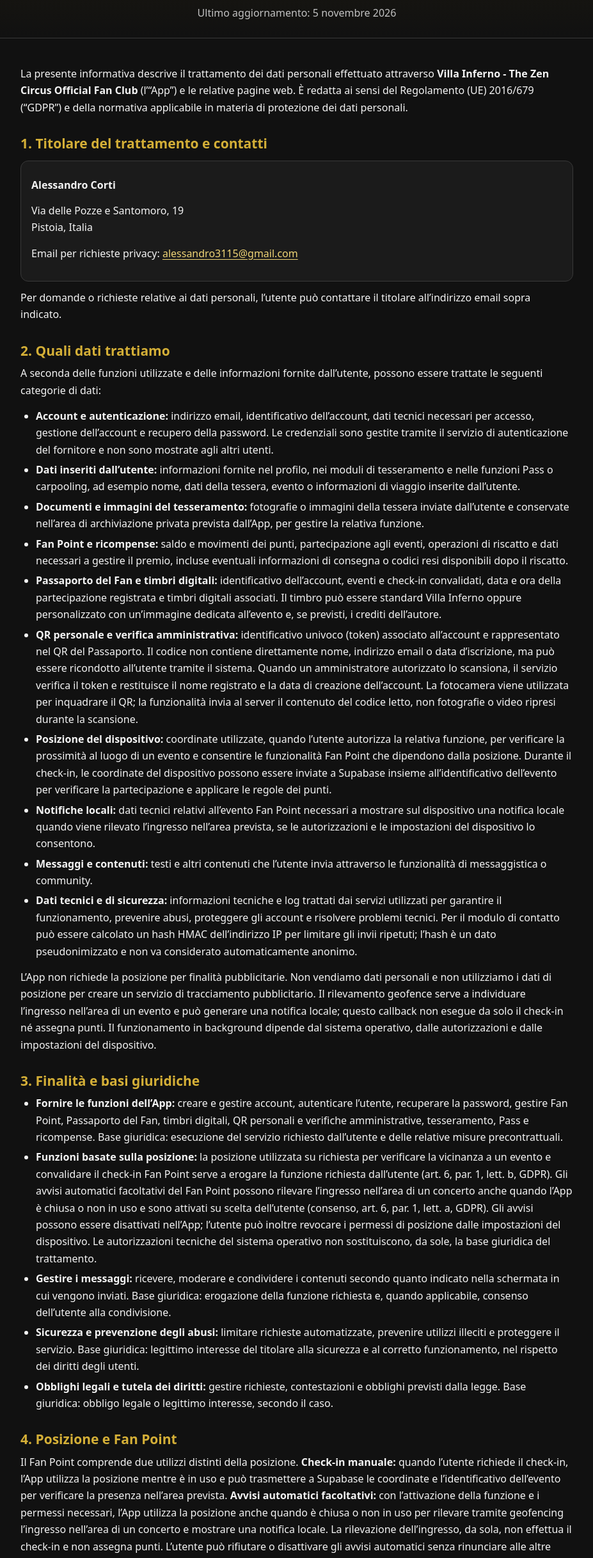
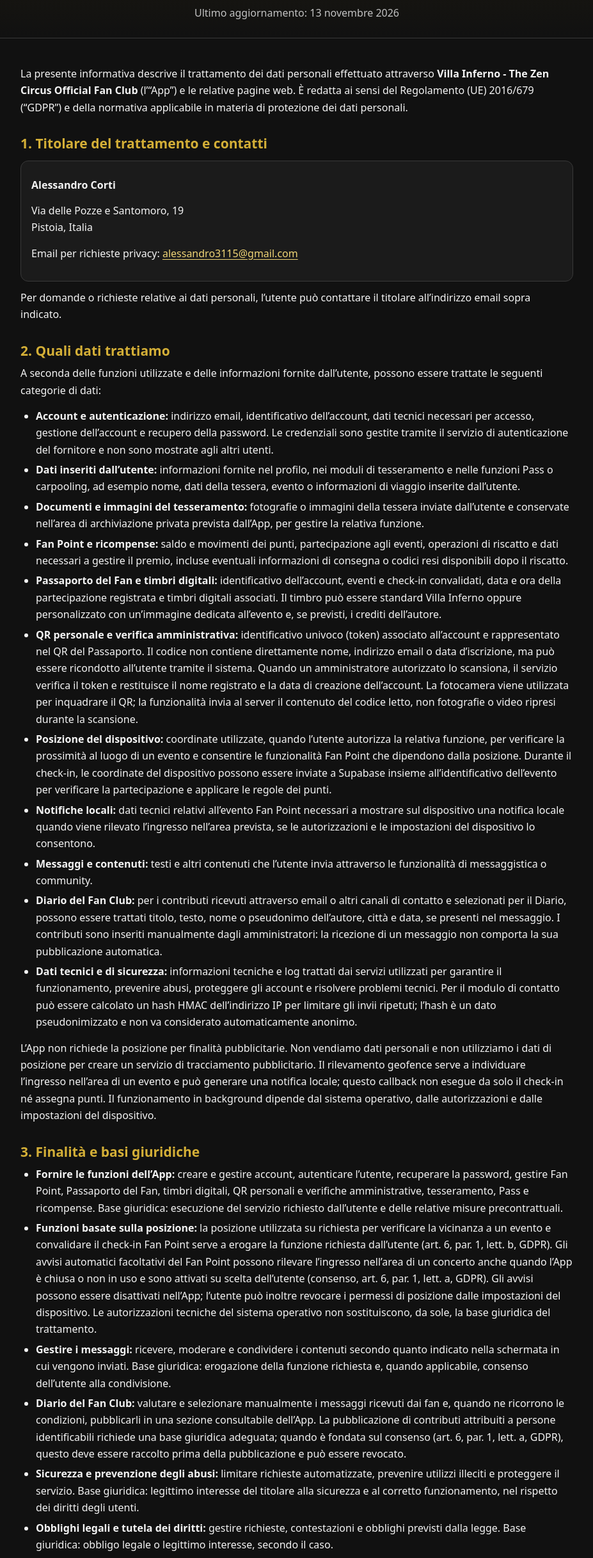
Before and after one commit to alessandro3115/villa-inferno-privacy, a plain HTML site: page privacy.html in a window 1280 px wide. Shown: the part 120-2555 px from the top of the page at 64% size, without its empty margins (176-1103 px from the left). Drawn offline with Linux system fonts and the light colour scheme.

Commit message:
privacy: aggiornamento Diario Fan Club e Discografia pubblica (13 novembre 2026)

```diff
--- a/privacy.html
+++ b/privacy.html
@@ -31,7 +31,7 @@
   <header>
     <div class="brand">Villa Inferno · The Zen Circus Official Fan Club</div>
     <h1>Informativa sulla privacy</h1>
-    <p class="subtitle">Ultimo aggiornamento: 5 novembre 2026</p>
+    <p class="subtitle">Ultimo aggiornamento: 13 novembre 2026</p>
   </header>
   <main>
     <p>La presente informativa descrive il trattamento dei dati personali effettuato attraverso <strong>Villa Inferno - The Zen Circus Official Fan Club</strong> (l’“App”) e le relative pagine web. È redatta ai sensi del Regolamento (UE) 2016/679 (“GDPR”) e della normativa applicabile in materia di protezione dei dati personali.</p>
@@ -56,6 +56,7 @@
       <li><strong>Posizione del dispositivo:</strong> coordinate utilizzate, quando l’utente autorizza la relativa funzione, per verificare la prossimità al luogo di un evento e consentire le funzionalità Fan Point che dipendono dalla posizione. Durante il check-in, le coordinate del dispositivo possono essere inviate a Supabase insieme all’identificativo dell’evento per verificare la partecipazione e applicare le regole dei punti.</li>
       <li><strong>Notifiche locali:</strong> dati tecnici relativi all’evento Fan Point necessari a mostrare sul dispositivo una notifica locale quando viene rilevato l’ingresso nell’area prevista, se le autorizzazioni e le impostazioni del dispositivo lo consentono.</li>
       <li><strong>Messaggi e contenuti:</strong> testi e altri contenuti che l’utente invia attraverso le funzionalità di messaggistica o community.</li>
+      <li><strong>Diario del Fan Club:</strong> per i contributi ricevuti attraverso email o altri canali di contatto e selezionati per il Diario, possono essere trattati titolo, testo, nome o pseudonimo dell’autore, città e data, se presenti nel messaggio. I contributi sono inseriti manualmente dagli amministratori: la ricezione di un messaggio non comporta la sua pubblicazione automatica.</li>
       <li><strong>Dati tecnici e di sicurezza:</strong> informazioni tecniche e log trattati dai servizi utilizzati per garantire il funzionamento, prevenire abusi, proteggere gli account e risolvere problemi tecnici. Per il modulo di contatto può essere calcolato un hash HMAC dell’indirizzo IP per limitare gli invii ripetuti; l’hash è un dato pseudonimizzato e non va considerato automaticamente anonimo.</li>
     </ul>
     <p>L’App non richiede la posizione per finalità pubblicitarie. Non vendiamo dati personali e non utilizziamo i dati di posizione per creare un servizio di tracciamento pubblicitario. Il rilevamento geofence serve a individuare l’ingresso nell’area di un evento e può generare una notifica locale; questo callback non esegue da solo il check-in né assegna punti. Il funzionamento in background dipende dal sistema operativo, dalle autorizzazioni e dalle impostazioni del dispositivo.</p>
@@ -65,6 +66,7 @@
       <li><strong>Fornire le funzioni dell’App:</strong> creare e gestire account, autenticare l’utente, recuperare la password, gestire Fan Point, Passaporto del Fan, timbri digitali, QR personali e verifiche amministrative, tesseramento, Pass e ricompense. Base giuridica: esecuzione del servizio richiesto dall’utente e delle relative misure precontrattuali.</li>
       <li><strong>Funzioni basate sulla posizione:</strong> la posizione utilizzata su richiesta per verificare la vicinanza a un evento e convalidare il check-in Fan Point serve a erogare la funzione richiesta dall’utente (art. 6, par. 1, lett. b, GDPR). Gli avvisi automatici facoltativi del Fan Point possono rilevare l’ingresso nell’area di un concerto anche quando l’App è chiusa o non in uso e sono attivati su scelta dell’utente (consenso, art. 6, par. 1, lett. a, GDPR). Gli avvisi possono essere disattivati nell’App; l’utente può inoltre revocare i permessi di posizione dalle impostazioni del dispositivo. Le autorizzazioni tecniche del sistema operativo non sostituiscono, da sole, la base giuridica del trattamento.</li>
       <li><strong>Gestire i messaggi:</strong> ricevere, moderare e condividere i contenuti secondo quanto indicato nella schermata in cui vengono inviati. Base giuridica: erogazione della funzione richiesta e, quando applicabile, consenso dell’utente alla condivisione.</li>
+      <li><strong>Diario del Fan Club:</strong> valutare e selezionare manualmente i messaggi ricevuti dai fan e, quando ne ricorrono le condizioni, pubblicarli in una sezione consultabile dell’App. La pubblicazione di contributi attribuiti a persone identificabili richiede una base giuridica adeguata; quando è fondata sul consenso (art. 6, par. 1, lett. a, GDPR), questo deve essere raccolto prima della pubblicazione e può essere revocato.</li>
       <li><strong>Sicurezza e prevenzione degli abusi:</strong> limitare richieste automatizzate, prevenire utilizzi illeciti e proteggere il servizio. Base giuridica: legittimo interesse del titolare alla sicurezza e al corretto funzionamento, nel rispetto dei diritti degli utenti.</li>
       <li><strong>Obblighi legali e tutela dei diritti:</strong> gestire richieste, contestazioni e obblighi previsti dalla legge. Base giuridica: obbligo legale o legittimo interesse, secondo il caso.</li>
     </ul>
@@ -85,10 +87,12 @@
     <h2>5. Messaggi, community e contenuti condivisi</h2>
     <p>I messaggi inviati attraverso le apposite funzioni possono essere letti dagli amministratori autorizzati per la gestione della community. Quando la schermata di invio informa che un messaggio può essere condiviso, il contenuto può essere comunicato alla community e/o ai The Zen Circus secondo quanto indicato all’utente al momento dell’invio. Si invita a non inserire informazioni private, dati particolari o dati di altre persone non necessari. Una copia già condivisa o salvata da terzi potrebbe non essere recuperabile dal titolare.</p>
 
+    <p><strong>Diario del Fan Club:</strong> la sezione mostra esclusivamente i contributi scelti e pubblicati manualmente dagli amministratori; i messaggi ricevuti via email non vengono trasferiti automaticamente nel Diario. Un contributo pubblicato può includere, se pertinenti e autorizzati, titolo, testo, nome o pseudonimo dell’autore, città e data. Poiché il Diario è visibile agli utenti dell’App, prima della pubblicazione devono essere escluse informazioni private non necessarie e verificata l’eventuale autorizzazione alla diffusione di dati personali propri o di terzi. Per chiedere rettifica, anonimizzazione o rimozione di un contributo, è possibile contattare il titolare tramite i recapiti indicati nella sezione 1.</p>
+
     <h2>6. Fornitori e destinatari</h2>
     <p>Per erogare le funzioni dell’App e le relative pagine web, i dati possono essere trattati dai seguenti fornitori, nei limiti necessari ai rispettivi servizi:</p>
     <ul>
-      <li><strong>Supabase:</strong> autenticazione, database, servizi backend e funzioni collegate all’account e ai contenuti dell’App. Informazioni: <a href="https://supabase.com/privacy" rel="noopener noreferrer">Privacy di Supabase</a>.</li>
+      <li><strong>Supabase:</strong> autenticazione, database, archiviazione dei contenuti tramite Storage (compresi gli archivi pubblici della Discografia), servizi backend e funzioni collegate all’account e ai contenuti dell’App. Informazioni: <a href="https://supabase.com/privacy" rel="noopener noreferrer">Privacy di Supabase</a>.</li>
       <li><strong>Cloudflare Turnstile:</strong> verifica di sicurezza anti-automazione utilizzata nel flusso di recupero password. La verifica può trattare segnali tecnici relativi al browser e al dispositivo per valutare se la richiesta è automatizzata. Informazioni: <a href="https://www.cloudflare.com/privacypolicy/" rel="noopener noreferrer">Privacy di Cloudflare</a>.</li>
       <li><strong>GitHub Pages:</strong> hosting delle pagine web dell’informativa e della richiesta di cancellazione account; il fornitore può trattare dati tecnici di accesso ai siti. Informazioni: <a href="https://docs.github.com/en/site-policy/privacy-policies/github-privacy-statement" rel="noopener noreferrer">Privacy di GitHub</a>.</li>
       <li><strong>Google Apps Script e Gmail:</strong> gestione del modulo di contatto, il cui contenuto viene inviato tramite email alla stessa casella Gmail gestita dal titolare. I messaggi ricevuti possono restare nella casella fino alla loro eliminazione. Google tratta i dati secondo i servizi utilizzati e le condizioni applicabili. Informazioni: <a href="https://policies.google.com/privacy" rel="noopener noreferrer">Privacy di Google</a>.</li>
@@ -105,6 +109,7 @@
       <li><strong>Tesseramento, Fan Point e ricompense:</strong> per il tempo necessario a gestire tessere, punti, riscatti, consegne, verifiche e contestazioni connesse.</li>
       <li><strong>Passaporto, timbri e QR personale:</strong> i dati dei timbri, delle presenze registrate e l’identificativo QR restano collegati all’account per il tempo necessario a fornire il servizio e gestire eventuali verifiche o contestazioni; in caso di richiesta di cancellazione si applicano le procedure e le eventuali eccezioni descritte alla sezione 10.</li>
       <li><strong>Messaggi e contenuti:</strong> per il tempo necessario alla gestione e moderazione della community, salvo cancellazione anticipata quando applicabile o conservazione necessaria per ragioni legittime.</li>
+      <li><strong>Diario del Fan Club:</strong> i contributi selezionati restano pubblicati finché pertinenti alle finalità editoriali del Diario o fino a un’eventuale richiesta di modifica, anonimizzazione o cancellazione da valutare secondo i diritti applicabili. Gli originali ricevuti via email seguono inoltre i criteri di conservazione della corrispondenza descritti in questa informativa.</li>
       <li><strong>Log tecnici e di sicurezza:</strong> per il tempo limitato necessario a garantire sicurezza, prevenire abusi e diagnosticare problemi, secondo le impostazioni dei fornitori. I dati anti-spam sono pseudonimizzati tramite hash; la loro eliminazione dipende dalle procedure di pulizia effettivamente eseguite e dalle impostazioni del servizio, quindi non si garantisce una cancellazione automatica esattamente dopo 24 ore.</li>
       <li><strong>Dati soggetti a obblighi di legge:</strong> per il periodo imposto dalla normativa applicabile.</li>
     </ul>
@@ -130,6 +135,7 @@
     <h2>12. Link e servizi esterni</h2>
     <p>L’App può contenere collegamenti a siti o servizi esterni, ad esempio pagine di artisti, eventi, piattaforme musicali o social network. Quando l’utente apre un servizio esterno, il trattamento dei dati è disciplinato anche dall’informativa del relativo fornitore, sul quale il titolare dell’App non esercita controllo.</p>
     <p>Le sezioni <strong>BIGLIETTI</strong> e <strong>DIETRO LE QUINTE</strong> includono collegamenti a siti gestiti da soggetti terzi, tra cui Locusta, The Zen Circus e le realtà presentate nell’App. L’eventuale consultazione, registrazione o acquisto avviene sul sito esterno, secondo la sua informativa sulla privacy e le sue condizioni. Villa Inferno non gestisce direttamente i pagamenti effettuati sui siti raggiunti attraverso questi collegamenti.</p>
+    <p>La sezione <strong>DISCOGRAFIA</strong> legge dagli archivi pubblici di Supabase Storage le informazioni su album, brani e collegamenti video, senza testi delle canzoni né dati del profilo degli utenti. Se l’utente sceglie di aprire un video, il collegamento viene aperto all’esterno dell’App su YouTube o nel servizio associato; il servizio esterno può trattare dati secondo la propria informativa. La consultazione degli archivi pubblici può generare dati tecnici di accesso presso il fornitore dell’infrastruttura.</p>
 
     <h2>13. Modifiche all’informativa</h2>
     <p>Questa informativa può essere aggiornata per riflettere modifiche alle funzionalità dell’App, ai fornitori utilizzati o alla normativa. La data in alto indica l’ultimo aggiornamento. Le modifiche rilevanti saranno comunicate attraverso i canali appropriati.</p>
```
